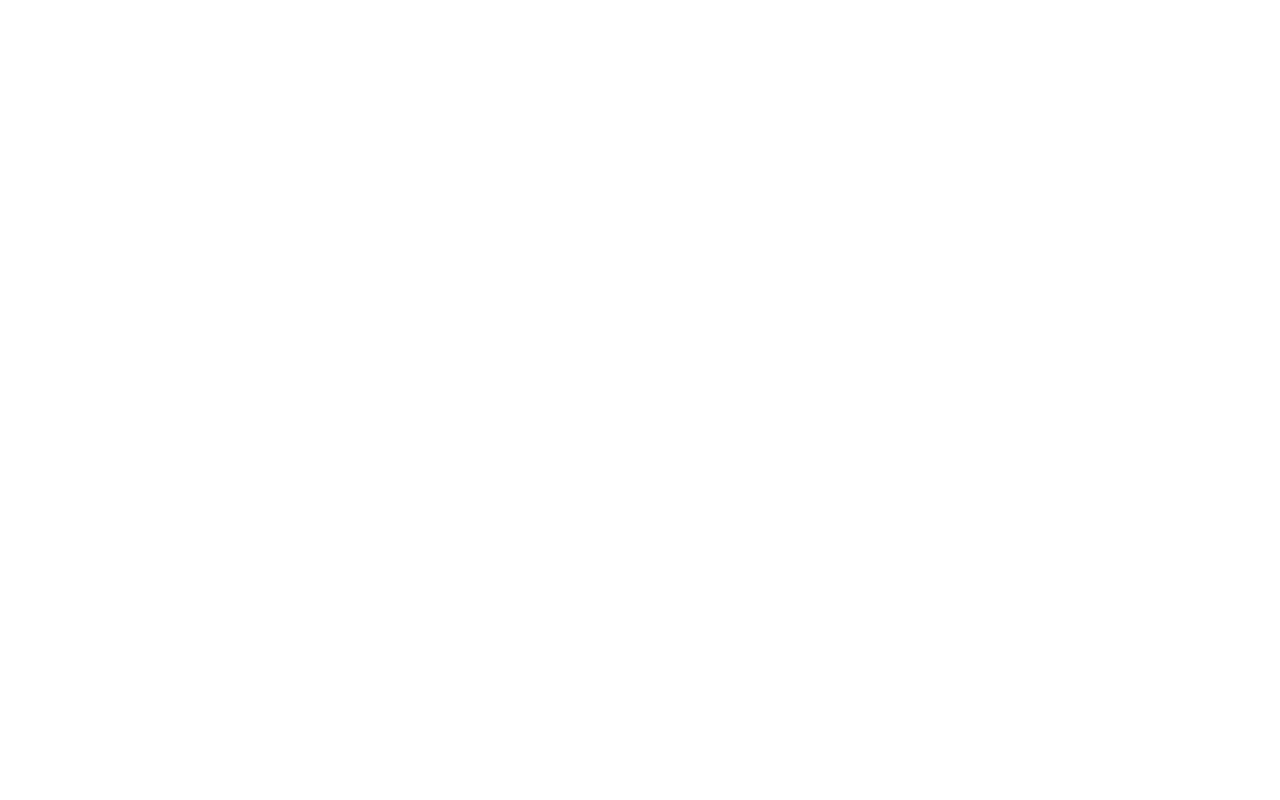
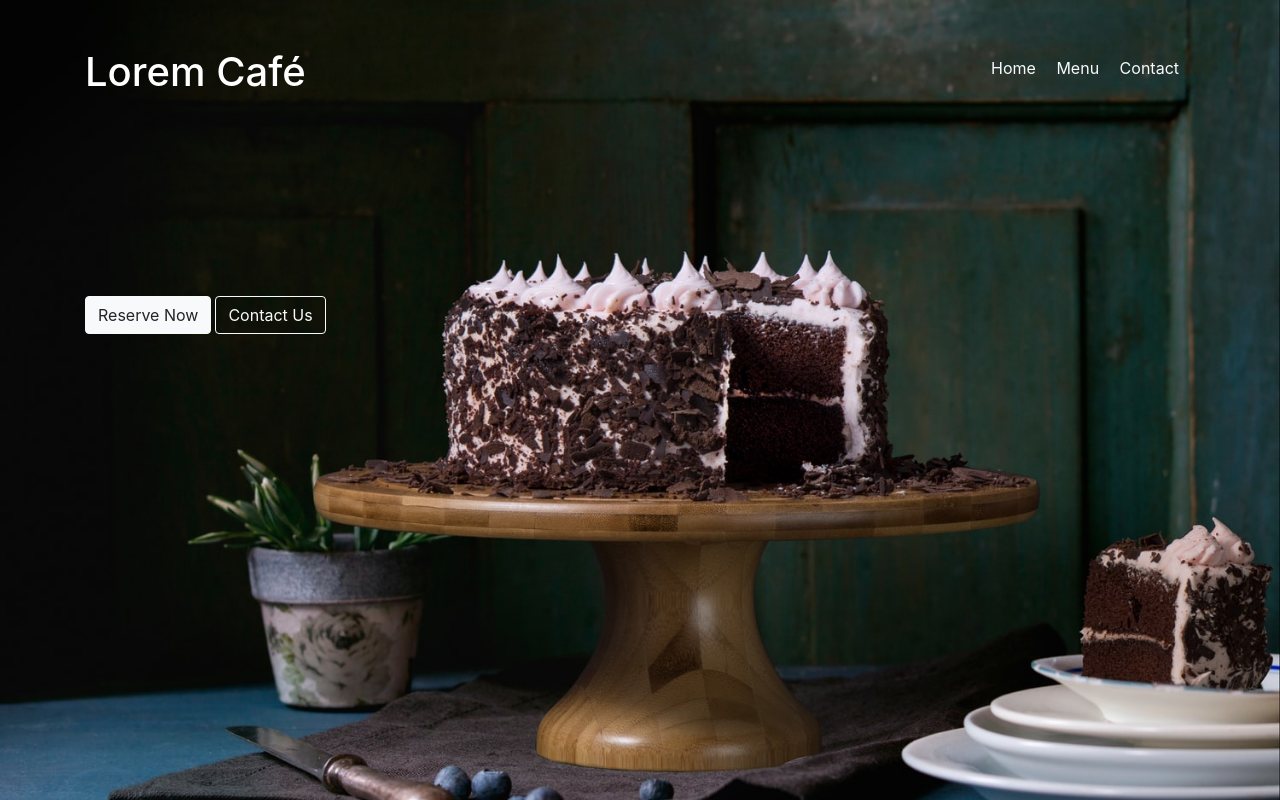
Before and after one commit to ConnerFoster/js-restaurant, a website built with webpack: page dist/index.html in a window 1280 px wide. Built offline with nearby package versions, Linux system fonts and the light colour scheme.

Commit message:
saving. Load function and homepage complete

```diff
--- a/src/home.js
+++ b/src/home.js
@@ -1,8 +1,20 @@
 const homepage = function() {
     const content = document.querySelector('#content');
 
-    const navbar =
+    const reserveButton = document.createElement('button');
+    reserveButton.textContent = "Reserve Now";
+    reserveButton.classList.add('btn');
+    reserveButton.classList.add('btn-light');
+    reserveButton.style.marginTop = "12em";
+    reserveButton.classList.add('mr-1')
+    content.appendChild(reserveButton);
 
+    const contactButton = document.createElement('button');
+    contactButton.textContent = "Contact Us";
+    contactButton.classList.add('btn');
+    contactButton.classList.add('btn-outline-light');
+    contactButton.style.marginTop = "12em";
+    content.appendChild(contactButton);
 }
 
 export default homepage
--- a/src/index.js
+++ b/src/index.js
@@ -0,0 +1,9 @@
+import homepage from "./home";
+import pageLoader from "./loader";
+
+
+
+(function () {
+pageLoader();
+homepage();
+})();
--- /dev/null
+++ b/src/loader.js
@@ -0,0 +1,24 @@
+const pageLoader = function() {
+    const content = document.querySelector('#content');
+
+    const pageHeader = document.createElement('h1');
+    pageHeader.textContent = "Lorem Café";
+    content.appendChild(pageHeader);
+    pageHeader.style.color = "white";
+    pageHeader.classList.add('float-left')
+    pageHeader.style.marginTop = "1em"
+
+    const tabs = document.createElement('div');
+    tabs.innerHTML =
+    `<ul class="tabs float-right text-light">
+    <li>Home</li>
+    <li>Menu</li>
+    <li>Contact</li>
+    </ul>
+    <div class="clearfix"></div>
+    `;
+    content.appendChild(tabs);
+
+}
+
+export default pageLoader
```
Also changed, not shown: dist/home-image.jpeg (added), dist/index.html, dist/main.js, dist/style.css (added).
